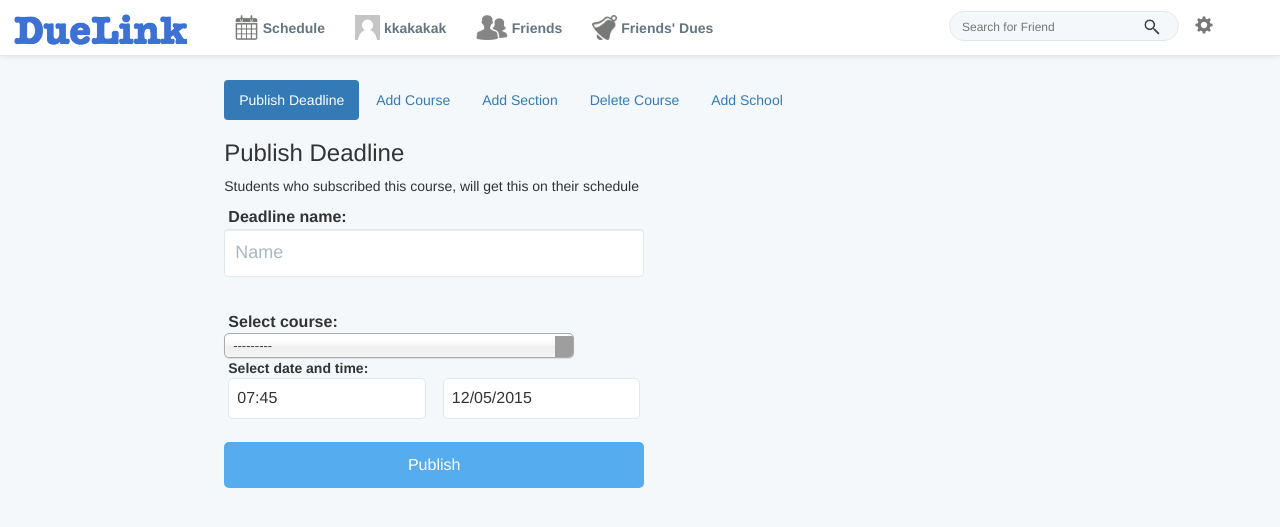
After one commit to DueLinkCMU/DueLink, a Django app: page /duelink/admin/publish_deadline in a window 1280 px wide. The commit adds this page. Shown: the top 527 px of the page. Run offline with Django 3.2, Linux system fonts and the light colour scheme; a user stored in the database is signed in; data comes from the database, SQL or seed files in the repository; parts of the project's set-up code (start-up, migrations or seed data) failed here and were passed over; some libraries are stand-ins or nearby versions; grey boxes are pictures that could not be loaded.

Commit message:
Add publish deadline features in views_admin

```diff
--- a/webapps/DueLink/forms.py
+++ b/webapps/DueLink/forms.py
@@ -1,8 +1,10 @@
 import dateutil.parser
+from django.utils import timezone
 from django import forms
 from forms import *
 from DueLink.models import *
 import views
+from datetime import datetime
 from django.core.exceptions import ObjectDoesNotExist
 from django.forms.extras.widgets import SelectDateWidget
 
@@ -227,3 +229,44 @@ class UnsubscribeCourseForm(forms.Form):
                 return False
         except Exception:
             return False
+
+
+class DueTimeForm(forms.Form):
+    deadline_datetime = forms.DateTimeField()
+
+    def clean(self):
+        cleaned_data = super(DueTimeForm, self).clean()
+        return cleaned_data
+
+    def clean_deadline_datetime(self, datetime_str):
+        try:
+            due_datetime = dateutil.parser.parse(datetime_str)
+            if due_datetime < timezone.now():
+                raise forms.ValidationError("Invalid datetime: no early than current time")
+            return due_datetime
+        except ValueError:
+            print("ValueError of dateutil.parser")
+            raise forms.ValidationError(('DateUtil parse error'))
+        except Exception as e:
+            print("Exception" + str(e))
+            raise forms.ValidationError(("Datetime unexpected errors"))
+
+
+class PublishDeadlineForm(forms.Form):
+    course = forms.ModelChoiceField(queryset=Course.objects.all())
+    name = forms.CharField(max_length=20)
+
+    def clean(self):
+        cleaned_data = super(PublishDeadlineForm, self).clean()
+        return cleaned_data
+
+    def clean_name(self):
+        new_course = self.cleaned_data['course']
+        deadline_set = Deadline.objects.filter(course=new_course)
+        name = self.cleaned_data['name']
+        for deadline in deadline_set:
+            if self.cleaned_data['name'] == deadline.name:
+                print("dup")
+                raise forms.ValidationError("Duplicated Deadline Name")
+
+        return name
--- a/webapps/DueLink/static/css/add_event.css
+++ b/webapps/DueLink/static/css/add_event.css
@@ -3,6 +3,9 @@
 }
 
 form.form.add-event {
+    margin-left: 45%;
+}
+form.form.publish-deadline {
     margin-left: 45%;
 }
 
--- a/webapps/DueLink/static/css/admin_page.css
+++ b/webapps/DueLink/static/css/admin_page.css
@@ -14,13 +14,132 @@ input.form-control {
 }
 
 #table-addcourse {
-    width:100%;
-    max-width:500px;
+    width: 100%;
+    max-width: 500px;
 }
+
 .btn.btn-lg.btn-primary.btn-manage-page {
-       background: #55acee none no-repeat;
+    background: #55acee none no-repeat;
     box-shadow: none;
     border: 0;
     border-radius: 5px;
     margin-top: 10px;
 }
+
+div.demo {
+    padding-left: 0.5%;
+    margin-right: 45%;
+}
+
+input.form-control {
+    border: 1px solid #e1e8ed;
+    width: 420px;
+    height: auto;
+    font-size: 18px;
+    padding: 10px;
+    margin-bottom: 8%;
+}
+
+select.form-control {
+    width: 420px;
+    font-size: 12px;
+    margin-bottom: 6%;
+    margin-top: 3%;
+}
+
+#timePicker, #datePicker {
+    border: 1px solid #e1e8ed;
+    border-radius: 5px;
+    height: auto;
+    padding: 8px;
+    font-size: 16px;
+    margin-bottom: 5%;
+    width: 44%;
+}
+
+/*div.select.time {*/
+/*color: #66757f;*/
+/*font-family: 'Calibri Light', Helvetica, Arial, sans-serif;*/
+/*font-size: 16px;*/
+/*margin-bottom: 3%;*/
+/*}*/
+
+td.select.course {
+    font-size: 16px;
+    font-weight: bold;
+    padding-left: 1%;
+}
+
+#timePicker {
+    margin-right: 3%;
+}
+
+label {
+    margin: auto 3% auto -14.2%;
+}
+
+input.form-control::-webkit-input-placeholder {
+    color: #aab8c2;
+}
+
+input.form-control:-moz-placeholder { /* Firefox 18- */
+    color: #aab8c2;
+}
+
+input.form-control::-moz-placeholder { /* Firefox 19+ */
+    color: #aab8c2;
+}
+
+input.form-control:-ms-input-placeholder {
+    color: #aab8c2;
+}
+
+.form.add-event.header {
+    text-align: center;
+    font-family: 'Calibri Light', Helvetica, Arial, sans-serif;
+    font-size: 35px;
+    /*padding-left: -20%;*/
+    margin: 8% auto 5% -15%;
+}
+
+.navbar.navbar-default.navbar-fixed-top {
+    background: #ffffff;
+    height: 56px;
+    width: auto;
+    /*max-width: 80px;*/
+}
+
+#nav-search-logout {
+    height: 60px;
+}
+
+.container {
+    display: inline-block;
+    max-width: 80%;
+}
+
+.nav-image {
+    max-width: 25px;
+    max-height: 25px;
+}
+
+.text {
+    font-family: "Microsoft YaHei", Helvetica, Arial, sans-serif;
+    font-weight: bold;
+    color: #66757f;
+    vertical-align: middle;
+}
+
+button.submit.button.add-event {
+    /*margin-left: 45.2%;*/
+    width: 420px;
+    background: #55acee none no-repeat;
+    box-shadow: none;
+    font-size: 16px;
+    font-weight: normal;
+    color: #ffffff;
+    padding: 12px 16px;
+    border: 0;
+    border-radius: 5px;
+
+}
--- /dev/null
+++ b/webapps/DueLink/static/js/admin.js
@@ -0,0 +1,71 @@
+function parseDate(str) {
+    return moment(str, "MM-DD-YYYY HH:mm").utc().format();
+}
+
+function get_date() {
+    var dl_date = $("#datePicker");
+    return dl_date.val();
+}
+
+function get_time() {
+    $('#timePicker').timepicker('getTime', new Date());
+    var dl_time = $('#timePicker');
+    return dl_time.val();
+}
+
+function send_form() {
+    var dl_date = get_date();
+    var m_d_y = dl_date.split("/");
+    var year = m_d_y[2];
+    var month = m_d_y[0];
+    var day = m_d_y[1];
+    var dl_time = get_time() + ":00";
+    var dl_name = $('#id_name').val();
+    var dl_course = $('#id_course').val();
+    var date_time_draft = year + "-" + month + "-" + day + " " + dl_time;
+    var dl_datetime = moment(date_time_draft).toISOString();
+    console.log(dl_datetime);
+    $.post("publish_deadline", {deadline_datetime: dl_datetime, name: dl_name, course: dl_course})
+        .done(function() {
+            alert("Success: new evnet added");
+
+        })
+        .fail(function(){
+            alert("Fail to add new event, deadline should not be duplicated or earlier than current time");
+        });
+}
+
+
+$(document).ready(function () {
+    $('#timePicker').timepicker();
+    $('#timePicker').timepicker("setTime", new Date(Date.now()));
+    $('#datePicker').datepicker();
+    $('#datePicker').datepicker('update', new Date(Date.now()));
+    $('#submit_request').click(function() {
+        send_form()
+    });
+
+  // CSRF set-up copied from Django docs
+  function getCookie(name) {
+    var cookieValue = null;
+    if (document.cookie && document.cookie != '') {
+        var cookies = document.cookie.split(';');
+        for (var i = 0; i < cookies.length; i++) {
+            var cookie = jQuery.trim(cookies[i]);
+            // Does this cookie string begin with the name we want?
+            if (cookie.substring(0, name.length + 1) == (name + '=')) {
+                cookieValue = decodeURIComponent(cookie.substring(name.length + 1));
+                break;
+            }
+        }
+    }
+    return cookieValue;
+  }
+  var csrftoken = getCookie('csrftoken');
+  $.ajaxSetup({
+    beforeSend: function(xhr, settings) {
+        xhr.setRequestHeader("X-CSRFToken", csrftoken);
+    }
+  });
+
+});
--- a/webapps/DueLink/templates/duelink/add_event.html
+++ b/webapps/DueLink/templates/duelink/add_event.html
@@ -10,7 +10,6 @@
     <link type="text/css" rel="stylesheet" href="{% static 'css/jquery.timepicker.css' %} "/>
     <link type="text/css" rel="stylesheet" href="{% static 'css/bootstrap-datepicker.min.css' %} "/>
     <link rel="stylesheet" href="{%  static "chosen/chosen.min.css" %}">
-
 
     {% load static %}
     <link rel="stylesheet" href="{% static "css/add_event.css" %}">
--- a/webapps/DueLink/templates/duelink_admin/add_school.html
+++ b/webapps/DueLink/templates/duelink_admin/add_school.html
@@ -2,6 +2,7 @@
 {% load add_css %}
 {% load staticfiles %}
 {#For alert header#}
+{% block title %} Add School {% endblock title %}
 {% block alert %}
     {% if success_flag %}
         <div class="alert alert-success alert-dismissible" role="alert">
--- a/webapps/DueLink/templates/duelink_admin/delete_course.html
+++ b/webapps/DueLink/templates/duelink_admin/delete_course.html
@@ -2,6 +2,7 @@
 {% load add_css %}
 {% load staticfiles %}
 {#For alert header#}
+{% block title %} Delete Course {% endblock title %}
 {% block alert %}
     {% if success_flag %}
         <div class="alert alert-success alert-dismissible" role="alert">
--- a/webapps/DueLink/templates/duelink_admin/manage_course.html
+++ b/webapps/DueLink/templates/duelink_admin/manage_course.html
@@ -2,8 +2,9 @@
 {% load add_css %}
 {% load staticfiles %}
 {% block links %}
+    <link rel="stylesheet" href="https://maxcdn.bootstrapcdn.com/bootstrap/3.3.5/css/bootstrap.css">
     <link rel="stylesheet" href="{% static "css/admin_page.css" %}">
-    <link rel="stylesheet" href="https://maxcdn.bootstrapcdn.com/bootstrap/3.3.5/css/bootstrap.css">
+    <link rel="stylesheet" href="{% static "css/home.css" %}">
 {% endblock links %}
 {% block title %} Add Course {% endblock title %}
 {% block content %}
@@ -14,18 +15,21 @@
 
         {#    the views_admin sends booleans to tell which tab is active according to current page#}
         <ul class="nav nav-pills">
+            <li role="presentation" {% if publish_deadline %}class="active"  {% endif %}><a
+                    href="{% url 'publish_deadline' %}">Publish Deadline</a></li>
             <li role="presentation" {% if add_course %}class="active"  {% endif %}><a
                     href="{% url 'add_course' %}">Add Course</a></li>
             <li role="presentation" {% if add_section %}class="active" {% endif %}><a
                     href="{% url 'add_section' %}">Add Section</a></li>
             <li role="presentation" {% if delete_course %}class="active"  {% endif %}><a
                     href="{% url 'delete_course' %}">Delete Course</a></li>
-            {#TODO:#}
             <li role="presentation" {% if add_school %}class="active" {% endif %}><a
                     href="{% url 'add_school' %}">Add School</a></li>
 
         </ul>
 
+        {% block publishdeadline %}
+        {% endblock publishdeadline %}
         {% block addcourse %}
         {% endblock addcourse %}
         {% block deletecourse %}
--- /dev/null
+++ b/webapps/DueLink/templates/duelink_admin/publish_deadline.html
@@ -0,0 +1,109 @@
+{% extends 'duelink_admin/manage_course.html' %}
+{% load add_css %}
+{% load staticfiles %}
+{% load static %}
+{% block title %} Publish Deadline {% endblock title %}
+{#For alert header#}
+{% block links %}
+    <script src="{% static 'jquery/jquery-1.11.3.js' %}"></script>
+    <script src="{% static 'jquery/jquery.timepicker.min.js' %}"></script>
+    <script src="{% static 'js/bootstrap-datepicker.js' %}"></script>
+    <script src="{% static 'fullcalendar-2.4.0/lib/moment.min.js' %}"></script>
+{#    <script src="{% static 'js/add_event.js' %}"></script>#}
+    <link type="text/css" rel="stylesheet" href="{% static 'css/jquery.timepicker.css' %} "/>
+    <link type="text/css" rel="stylesheet" href="{% static 'css/bootstrap-datepicker.min.css' %} "/>
+    <link rel="stylesheet" href="{%  static "chosen/chosen.min.css" %}">
+    <script src="{% static 'js/admin.js' %}"></script>
+    <link rel="stylesheet" href="{% static "css/home.css" %}">
+    <link rel="stylesheet" href="{% static "css/admin_page.css" %}">
+{% endblock links %}
+
+{% block alert %}
+    {% if success_flag %}
+        <div class="alert alert-success alert-dismissible" role="alert">
+            <button type="button" class="close" data-dismiss="alert" aria-label="Close"><span
+                    aria-hidden="true">&times;</span></button>
+            Successfully delete course
+        </div>
+    {% endif %}
+    {% if fail_flag %}
+        <div class="alert alert-danger alert-dismissible" role="alert">
+            <button type="button" class="close" data-dismiss="alert" aria-label="Close"><span
+                    aria-hidden="true">&times;</span></button>
+            Fail to delete course
+        </div>
+    {% endif %}
+{% endblock alert %}
+
+{% block publishdeadline %}
+    <h3>Publish Deadline</h3>
+    <p>Students who subscribed this course, will get this on their schedule</p>
+    {#    <div class="container" id="container-publish-deadline">#}
+
+    <form class="form publish-deadline" action="{% url 'publish_deadline' %}" method="POST">
+
+        {#            <h2 class="form publish-deadline header">Publish new deadline</h2>#}
+
+        {% for error in publish_deadline_form.non_field_errors %}
+            <p class="error">
+                {{ error }}
+            </p>
+        {% endfor %}
+
+        <table>
+            <tr class="select course">
+                <td class="select course">
+                    Deadline name:
+                </td>
+            </tr>
+            <tr>
+                <td>{{ publish_deadline_form.name|add_css_id:"form-control" }}</td>
+                <td class="error">{{ publish_deadline_form.name.errors }}</td>
+            </tr>
+            <tr class="select course">
+                <td class="select course">
+                    Select course:
+                </td>
+            </tr>
+            <tr>
+
+                <td>{{ publish_deadline_form.course|add_css_id:"form-control" }}</td>
+                <td class="error">{{ publish_deadline_form.course.errors }}</td>
+            </tr>
+
+        </table>
+        {% for field in publish_deadline_form.hidden_fields %}
+            {{ field }}
+        {% endfor %}
+
+        {% csrf_token %}
+    </form>
+
+
+    <div class="demo">
+        <div class="select time"><b>Select date and time:</b></div>
+
+        <input id="timePicker" type="text" data-time-format="H:i"/>
+        <input id="datePicker">
+
+    </div>
+
+    <button class="submit button add-event" id="submit_request">Publish</button>
+
+    {#    </div>#}
+    <script src="{% static "js/search_course.js" %}"></script>
+    <script src="{% static "chosen/chosen.jquery.min.js" %}" type="text/javascript"></script>
+    <script src="{% static 'js/search_course.js' %}"></script>
+    <script type="text/javascript">
+        var config = {
+            '.chosen-select': {},
+            '.chosen-select-deselect': {allow_single_deselect: true},
+            '.chosen-select-no-single': {disable_search_threshold: 10},
+            '.chosen-select-no-results': {no_results_text: 'Oops, nothing found!'},
+            '.chosen-select-width': {width: "95%"}
+        }
+        for (var selector in config) {
+            $(selector).chosen(config[selector]);
+        }
+    </script>
+{% endblock publishdeadline %}
--- a/webapps/DueLink/urls.py
+++ b/webapps/DueLink/urls.py
@@ -49,7 +49,7 @@ urlpatterns = [
     # # Route to logout a user and send them back to the login page
     url(r'^logout$', 'django.contrib.auth.views.logout_then_login', name='logout'),
 
-    url(r'edit-profile$', 'DueLink.views.edit_profile', name='edit_profile'),
+    url(r'edit_profile$', 'DueLink.views.edit_profile', name='edit_profile'),
     # url(r'manage-course$', 'DueLink.views.manage_course', name='manage_course'),
 
     url(r'^password_reset$', 'django.contrib.auth.views.password_reset',
@@ -76,7 +76,10 @@ urlpatterns = [
     url(r'^unlink/(?P<user_id>\d+)$', 'DueLink.views.unlink', name='unlink'),
     url(r'^search_people$', 'DueLink.views.search_people', name='search_people'),
     url(r'^search_course$', 'DueLink.views.search_course', name='search_course'),
+
     # Admin pages for user with special permissions
+
+    url(r'^admin/publish_deadline$', 'DueLink.views_admin.publish_deadline', name='publish_deadline'),
     url(r'^admin/delete_course$', 'DueLink.views_admin.delete_course', name='delete_course'),
     url(r'^admin/add_course$', 'DueLink.views_admin.add_course', name='add_course'),
     url(r'^admin/add_section$', 'DueLink.views_admin.add_section', name='add_section'),
```
Also changed, not shown: webapps/DueLink/templates/duelink_admin/add_section.html (+10 -0 lines), webapps/DueLink/tests.py (+16 -0 lines), webapps/DueLink/views_admin.py (+39 -1 lines).
